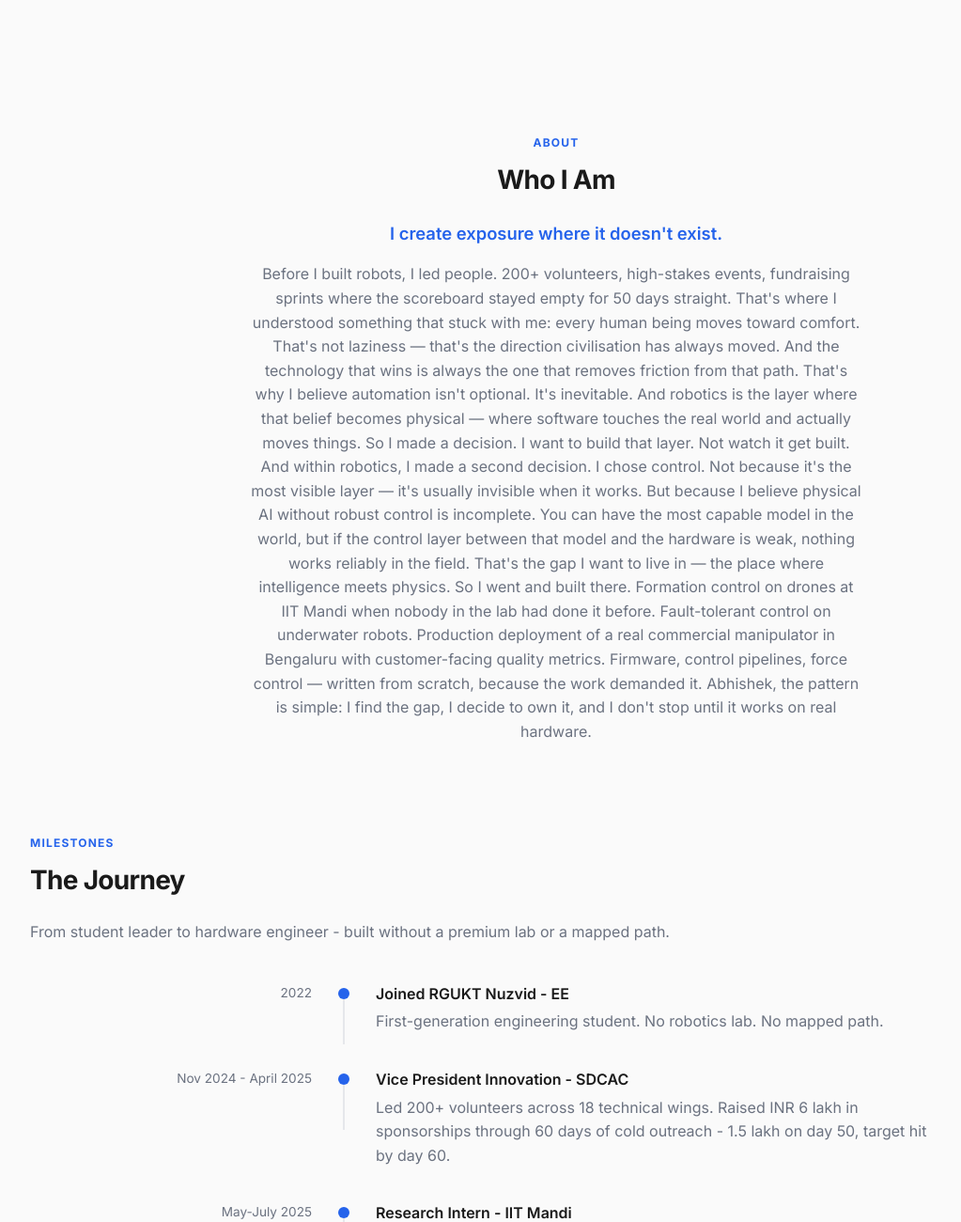
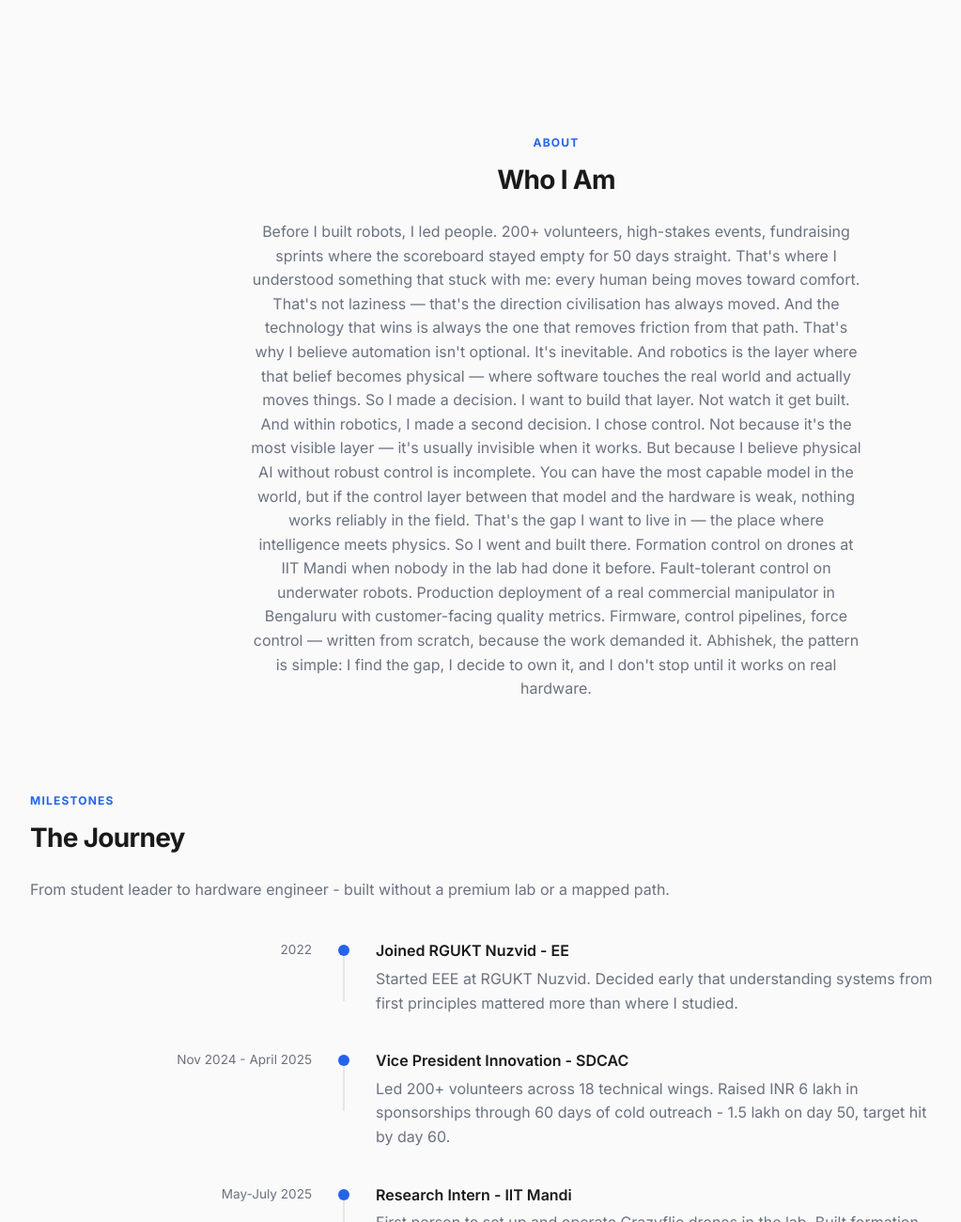
Before and after one commit to AbhinashKumar-kota/abhinash, a plain HTML site: page index.html in a window 1280 px wide. Shown: the part 619-1919 px from the top of the page at 94% size, without its empty margins (48-1071 px from the left). Drawn offline with Linux system fonts and the light colour scheme.

Commit message:
Update index

```diff
--- a/index.html
+++ b/index.html
@@ -57,7 +57,6 @@
     <section class="about section-narrow">
 <p class="eyebrow">About</p>
 <h2>Who I Am</h2>
-<p class="identity-statement">I create exposure where it doesn't exist.</p>
 <p>Before I built robots, I led people.
 200+ volunteers, high-stakes events, fundraising sprints where the scoreboard stayed empty for 50 days straight. That's where I understood something that stuck with me: every human being moves toward comfort. That's not laziness — that's the direction civilisation has always moved. And the technology that wins is always the one that removes friction from that path.
 That's why I believe automation isn't optional. It's inevitable. And robotics is the layer where that belief becomes physical — where software touches the real world and actually moves things.
@@ -80,7 +79,7 @@ Abhishek, the pattern is simple: I find the gap, I decide to own it, and I don't
 </div>
 <div class="timeline-content">
 <h3>Joined RGUKT Nuzvid  -  EE</h3>
-<p>First-generation engineering student. No robotics lab. No mapped path.</p>
+<p>Started EEE at RGUKT Nuzvid. Decided early that understanding systems from first principles mattered more than where I studied.</p>
 </div>
 </article>
       <article class="timeline-item">
```
